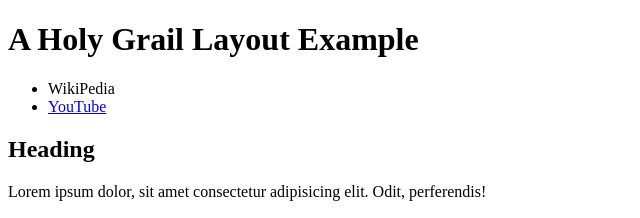
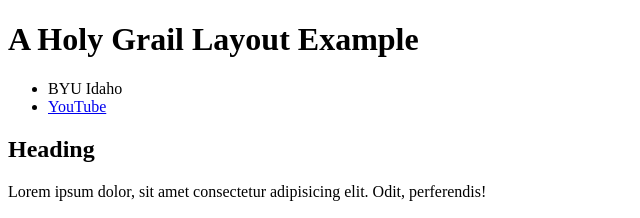
Before and after one commit to RoosvelthVazquez/wdd130, a plain HTML site: page week02/holygrail.html in a window 1280 px wide. Shown: the top 218 px of the page, 0-640 px from the left. Drawn offline with Linux system fonts and the light colour scheme.

Commit message:
holygrail has been edited

```diff
--- a/week02/holygrail.html
+++ b/week02/holygrail.html
@@ -15,7 +15,9 @@
 
     <nav>
         <ul>
-            <li href="www.wikipedia.com">WikiPedia</li>
+            <li
+                href="https://www.byui.edu/?utm_source=Google_YouTube&utm_medium=Web&utm_campaign=Enrollment&utm_content=117_1022&gad_source=1&gad_campaignid=22414157686&gbraid=0AAAAADNhAzKGV-NIzfDbGNdSX3NKtUINQ&gclid=CjwKCAjw24vBBhABEiwANFG7y3rHVa9jhr1qZq-S_ufffgvUeUm9eYjYRgzPCboX4Csh8gyGISZbwhoCOi8QAvD_BwE">
+                BYU Idaho</li>
             <li><a href="www.youtbe.com">YouTube</a></li>
         </ul>
     </nav>
```
